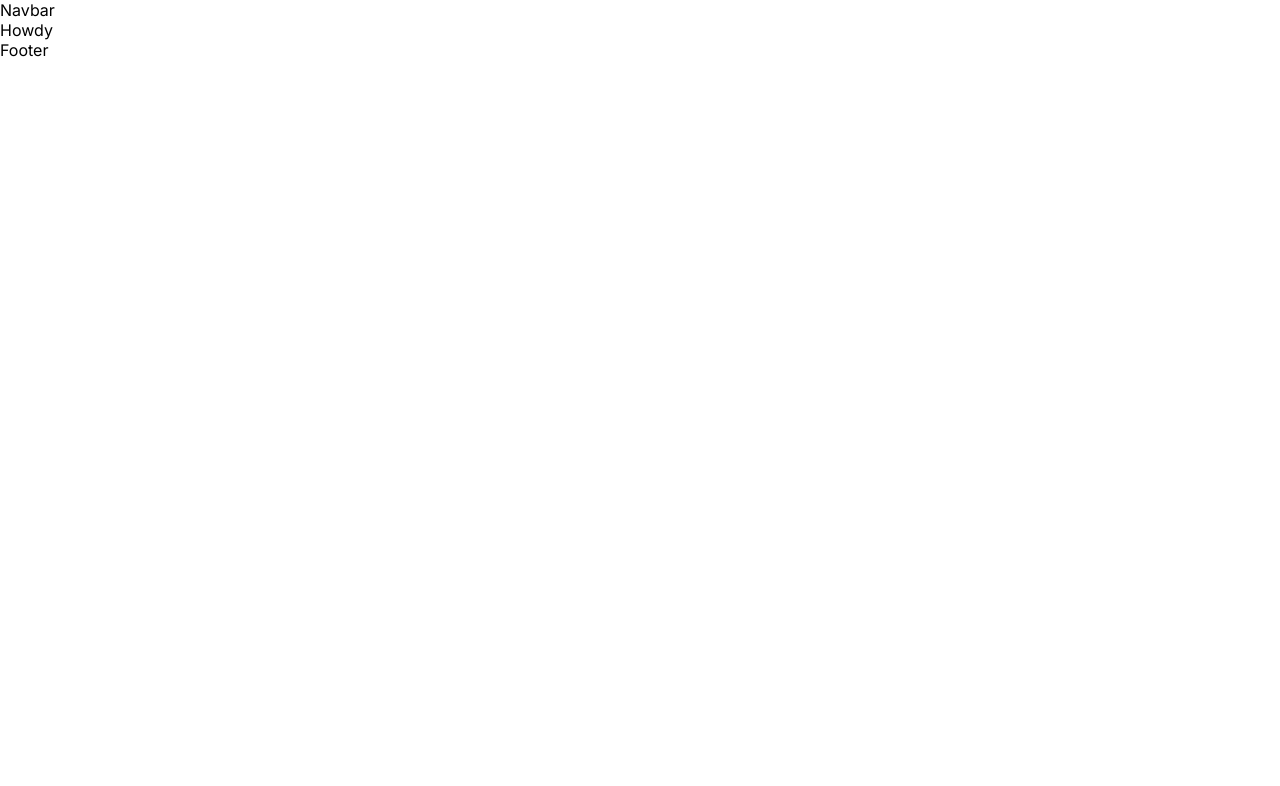
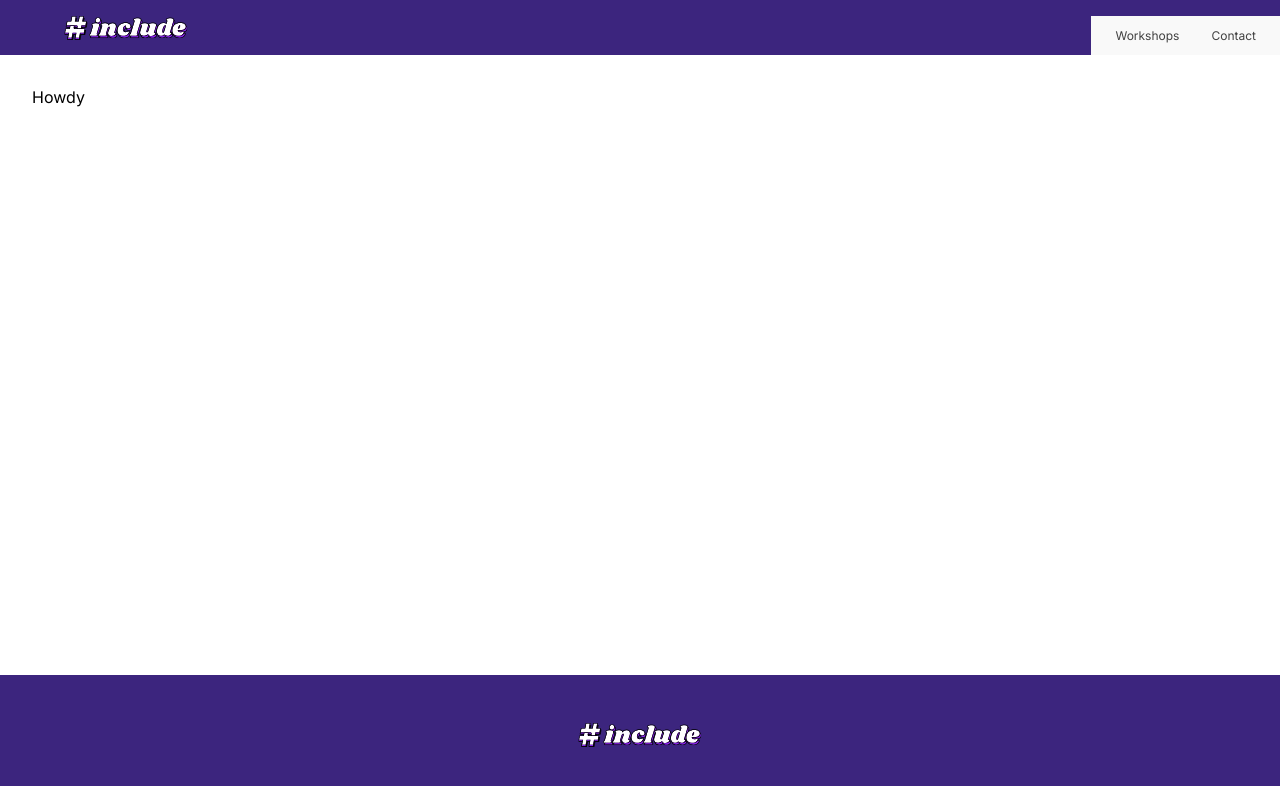
Before and after one commit to include-davis/cohort-platform, a Next.js app: page / in a window 1280 px wide. Shown: the top 786 px of the page. Built offline with nearby package versions, Linux system fonts and the light colour scheme.

Commit message:
Initial commit

```diff
--- a/app/_components/footer/footer.jsx
+++ b/app/_components/footer/footer.jsx
@@ -1,9 +1,15 @@
 import styles from './footer.module.scss'
+import Image from 'next/image';
+import logo from '../navbar/Logo.svg';
+import pound from '../navbar/Pound.svg';
 
 export default function Footer(){
     return(
-        <div>
-            Footer
+        <div className={styles.footer}>
+        <div className={styles.footerLogo}>
+          <Image src={pound} alt="Hash Logo" width={24} height={24} />
+          <Image src={logo} alt="Include Logo" width={100} height={24} />
         </div>
+      </div>
     )
 }
--- a/app/_components/footer/footer.module.scss
+++ b/app/_components/footer/footer.module.scss
@@ -0,0 +1,14 @@
+.footer {
+    background-color: var(--include-purple);
+    color: var(--text-light);
+    text-align: center;
+    padding: 3rem 0;
+    font-size: 1.25rem;
+  }
+
+
+.logo {
+    display: inline-flex;
+    align-items: center;
+    font-weight: bold;
+  }
--- a/app/_components/navbar/navbar.jsx
+++ b/app/_components/navbar/navbar.jsx
@@ -1,9 +1,24 @@
 import styles from './navbar.module.scss'
+import logo from './Logo.svg'
+import pound from './Pound.svg';
+import Image from 'next/image'
 
-export default function Navbar(){
-    return(
-        <div>
-            Navbar
-        </div>
-    )
+
+export default function Navbar() {
+  return (
+    <nav className={styles.navbar}>
+      <div className={styles.logo}>
+      <Image src={pound} alt="Hash Logo" width={24} height={24} />
+      <Image src={logo} alt="Include Logo" width={100} height={24} />
+
+      </div>
+      <div className={styles.filetab}>
+
+        <a href="/workshops" className={styles.text}>Workshops</a>
+        <a href="/contact" className={styles.text}>Contact</a>
+
+      </div>
+
+    </nav>
+  );
 }
--- a/app/_components/navbar/navbar.module.scss
+++ b/app/_components/navbar/navbar.module.scss
@@ -0,0 +1,36 @@
+/* components/Navbar.module.css */
+
+.navbar {
+    display: flex;
+    align-items: center;
+    justify-content: space-between;
+    background-color: var(--include-purple);
+    width: 100%;
+    height: 6.375 rem;
+  }
+
+  .logo {
+    display: flex;
+    align-items: center;
+    margin-left: 5%;
+  }
+  .text{
+    font-size: 0.75rem;
+    color: var(--text-midtone)
+  }
+
+  .navLinks {
+    display: flex;
+    align-items: center;
+  }
+
+
+.filetab{
+display: flex;
+  align-items: center;
+  gap: 2rem;
+  background-color: var(--background-light);
+  padding: 0.75rem 1.5rem;
+  margin-top: 1rem;
+
+  }
--- a/app/globals.scss
+++ b/app/globals.scss
@@ -25,3 +25,14 @@ a {
   color: inherit;
   text-decoration: none;
 }
+
+.layout-container {
+  display: flex;
+  flex-direction: column;
+  min-height: 100vh;
+}
+
+.main-content {
+  flex: 1;
+  padding: 2rem;
+}
--- a/app/layout.jsx
+++ b/app/layout.jsx
@@ -17,9 +17,11 @@ export default function RootLayout({ children }) {
   return (
     <html lang="en">
       <body className={inter.className}>
-        <Navbar/>
-        {children}
-        <Footer/>
+      <div className="layout-container">
+          <Navbar />
+          <main className="main-content">{children}</main>
+          <Footer />
+       </div>
       </body>
     </html>
   );
```
Also changed, not shown: app/_components/navbar/Logo.svg (added), app/_components/navbar/Pound.svg (added).
